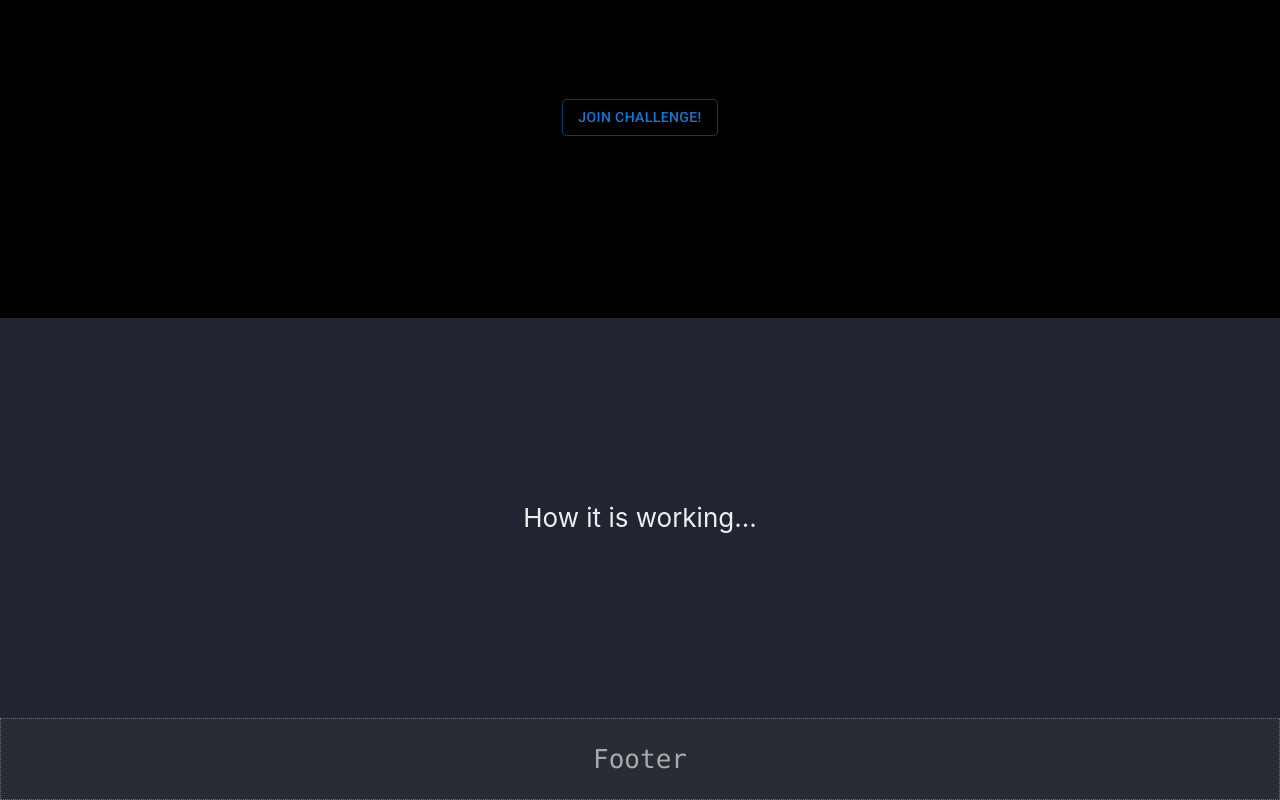
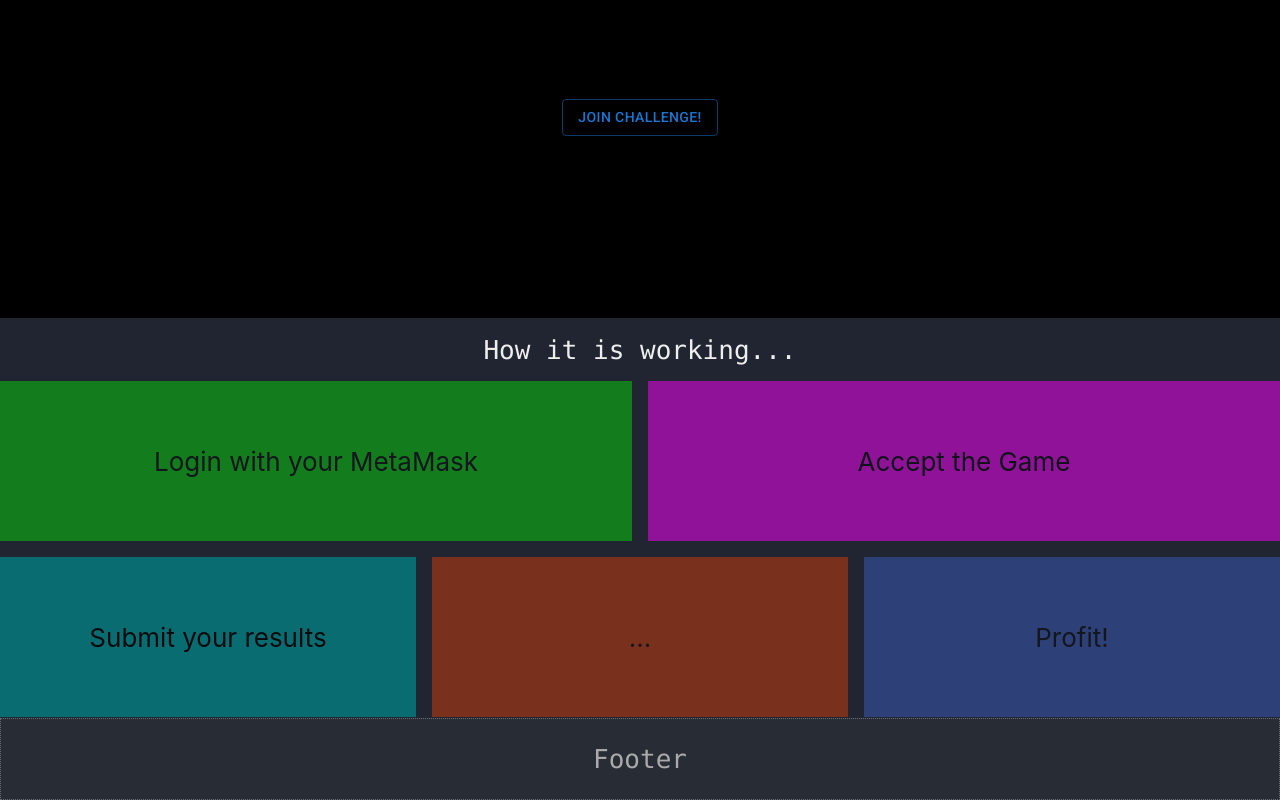
Before and after one commit to devjutsu/challenger-impact, a React (Create React App) app in the folder app/: page / in a window 1280 px wide. Shown: the part 521-1321 px from the top of the page. Built offline with nearby package versions, Linux system fonts and the light colour scheme; no server answers.

Commit message:
how it is working - grid

```diff
--- a/app/src/App.css
+++ b/app/src/App.css
@@ -49,7 +49,6 @@
 
 .App-howitsworking {
   min-height: 50vh;
-  min-height: 50vh;
   display: flex;
   flex-direction: column;
   align-items: center;
@@ -69,6 +68,16 @@
   color: #686c74;
 }
 
+.Howitsworking-block {
+  min-height: 20vh;
+  opacity: .8;
+  display: flex;
+  flex-direction: column;
+  align-items: center;
+  justify-content: center;
+  color: black;
+}
+
 .App-link {
   color: #61dafb;
 }
--- a/app/src/components/HowItsWorking.tsx
+++ b/app/src/components/HowItsWorking.tsx
@@ -1,5 +1,34 @@
+import { Grid } from "@mui/material"
+
 export const HowItsWorking = () => {
     return (<div className='App-howitsworking'>
-        How it is working...
+        <div style={{margin:'1rem'}}><code>How it is working...</code></div>
+        <Grid container spacing={2}>
+            <Grid item xs={6}>
+                <div className='Howitsworking-block' style={{ backgroundColor: 'lime', opacity: '.4' }}>
+                    Login with your MetaMask
+                </div>
+            </Grid>
+            <Grid item xs={6}>
+                <div className='Howitsworking-block' style={{ backgroundColor: 'magenta', opacity: '.5' }}>
+                    Accept the Game
+                </div>
+            </Grid>
+            <Grid item xs={4}>
+                <div className='Howitsworking-block' style={{ backgroundColor: 'darkcyan', opacity: '.7' }}>
+                    Submit your results
+                </div>
+            </Grid>
+            <Grid item xs={4}>
+                <div className='Howitsworking-block' style={{ backgroundColor: 'orangered', opacity: '.4' }}>
+                    ...
+                </div>
+            </Grid>
+            <Grid item xs={4}>
+                <div className='Howitsworking-block' style={{ backgroundColor: 'royalblue', opacity: '.4' }}>
+                    Profit!
+                </div>
+            </Grid>
+        </Grid>
     </div>)
 }
```
